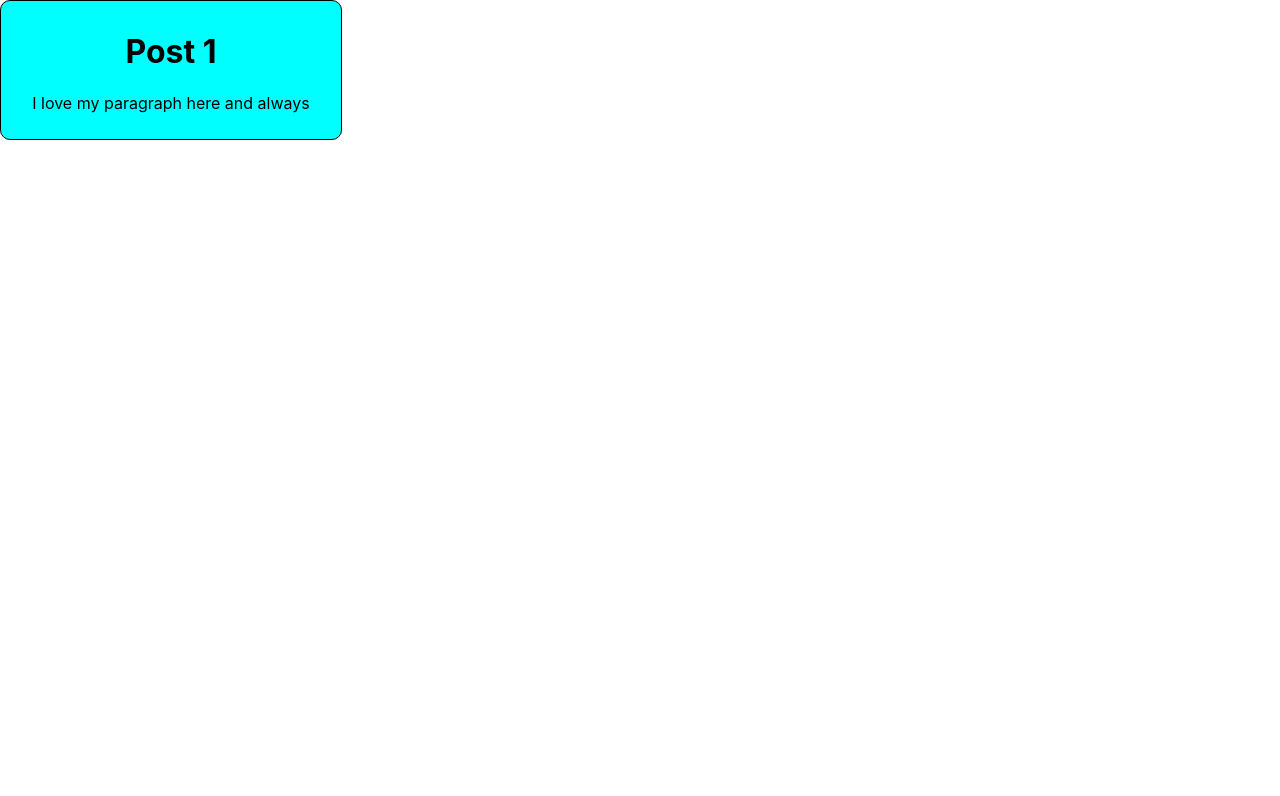
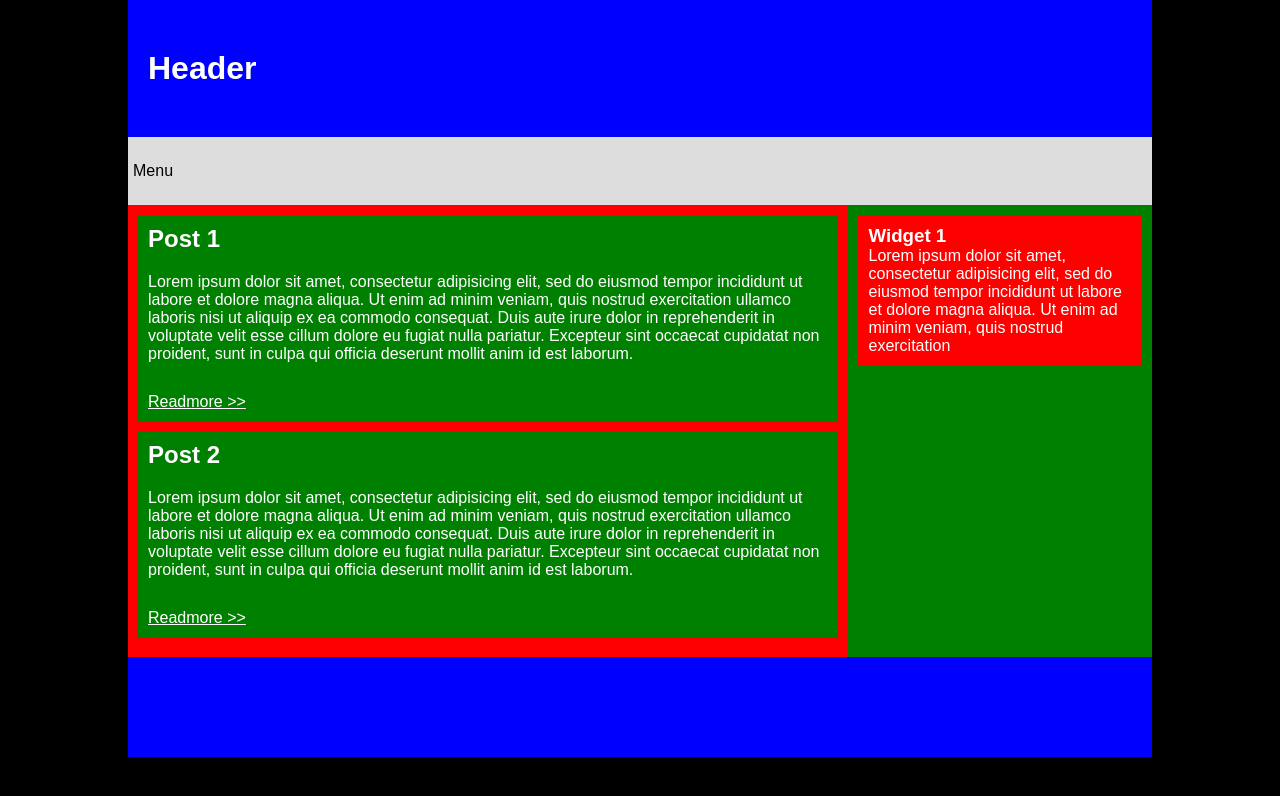
Before and after one commit to Benwaz78/react_repo, a React (Create React App) app: page / in a window 1280 px wide. Shown: the top 796 px of the page. Built offline with nearby package versions, Linux system fonts and the light colour scheme.

Commit message:
My messages

```diff
--- a/src/App.css
+++ /dev/null
@@ -1,13 +0,0 @@
-.container{
-  display: flex;
-}
-
-
-.post{
-  border:1px solid #000;
-  border-radius: 10px;
-  width: 320px;
-  background-color: aqua;
-  padding: 10px;
-  text-align: center;
-}
--- a/src/App.js
+++ b/src/App.js
@@ -1,11 +1,23 @@
-import Post from "./Post";
-
+import React from "react";
+import "./Style.css";
+import Header from "./Header";
+import Nav from "./Nav";
+import Main from "./MainContent";
+import Aside from "./Aside";
+import Footer from "./Footer";
 
 function App(){
   return(
-    <div className="container">
-      <Post />
-    </div>
+      <main>
+        <Header />
+        <Nav />
+        <section>
+          <Main />
+          <Aside />
+        </section>
+        <Footer />
+      </main>
+
   )
 }
 
--- /dev/null
+++ b/src/Aside.js
@@ -0,0 +1,22 @@
+import React from "react";
+
+function Aside(){
+  return(
+      <aside>
+       <div className="widget">
+            <h3>Widget 1</h3>
+            <div className="inner-widget">
+                <p>
+                    Lorem ipsum dolor sit amet, consectetur adipisicing elit, sed do eiusmod
+                    tempor incididunt ut labore et dolore magna aliqua. Ut enim ad minim veniam,
+                    quis nostrud exercitation
+                </p>
+
+            </div>
+		</div>
+      </aside>
+
+  )
+}
+
+export default Aside;
--- /dev/null
+++ b/src/Footer.js
@@ -0,0 +1,11 @@
+import React from "react";
+
+function Footer(){
+  return(
+      <footer>
+      </footer>
+
+  )
+}
+
+export default Footer;
--- /dev/null
+++ b/src/Header.js
@@ -0,0 +1,12 @@
+import React from "react";
+
+function Header(){
+  return(
+      <header>
+        <h1>Header</h1>
+      </header>
+
+  )
+}
+
+export default Header;
--- /dev/null
+++ b/src/MainContent.js
@@ -0,0 +1,35 @@
+import React from "react";
+
+function Main(){
+  return(
+      <div id="mainContent">
+        <div className="post">
+			<h2>Post 1</h2>
+            <p>
+                Lorem ipsum dolor sit amet, consectetur adipisicing elit, sed do eiusmod
+                tempor incididunt ut labore et dolore magna aliqua. Ut enim ad minim veniam,
+                quis nostrud exercitation ullamco laboris nisi ut aliquip ex ea commodo
+                consequat. Duis aute irure dolor in reprehenderit in voluptate velit esse
+                cillum dolore eu fugiat nulla pariatur. Excepteur sint occaecat cupidatat non
+                proident, sunt in culpa qui officia deserunt mollit anim id est laborum.
+            </p>
+            <a href="detail.html">Readmore >></a>
+		</div>
+        <div className="post">
+			<h2>Post 2</h2>
+            <p>
+                Lorem ipsum dolor sit amet, consectetur adipisicing elit, sed do eiusmod
+                tempor incididunt ut labore et dolore magna aliqua. Ut enim ad minim veniam,
+                quis nostrud exercitation ullamco laboris nisi ut aliquip ex ea commodo
+                consequat. Duis aute irure dolor in reprehenderit in voluptate velit esse
+                cillum dolore eu fugiat nulla pariatur. Excepteur sint occaecat cupidatat non
+                proident, sunt in culpa qui officia deserunt mollit anim id est laborum.
+            </p>
+            <a href="detail.html">Readmore >></a>
+		</div>
+      </div>
+
+  )
+}
+
+export default Main;
--- /dev/null
+++ b/src/Nav.js
@@ -0,0 +1,12 @@
+import React from "react";
+
+function Nav(){
+  return(
+      <nav>
+        Menu
+      </nav>
+
+  )
+}
+
+export default Nav;
--- /dev/null
+++ b/src/Style.css
@@ -0,0 +1,73 @@
+*{
+	padding: 0;
+	margin: 0;
+	box-sizing: border-box;
+	font-family: arial, verdana;
+	color: #fff;
+}
+
+body{
+	background: #000;
+}
+
+main{
+	width: 80%;
+	margin-right: auto;
+	margin-left: auto;
+	background: #fff;
+}
+
+header{
+	background: blue;
+	padding: 50px 20px;
+}
+
+nav{
+	padding: 25px 5px;
+	background: #ddd;
+}
+
+nav{
+	color: #000;
+}
+
+section{
+	display: flex;
+}
+
+#mainContent{
+	background: red;
+	padding: 10px;
+}
+
+.post{
+	padding: 10px;
+	background: green;
+	margin-bottom: 10px;
+}
+
+.post a{
+	display: inline-block;
+	margin-top: 10px;
+}
+
+.post p{
+	margin-top: 20px;
+	margin-bottom: 20px;
+}
+
+aside{
+	background: green;
+	padding: 10px;
+}
+
+.widget{
+	padding: 10px;
+	background: red;
+	margin-bottom: 10px;
+}
+
+footer{
+	padding: 50px 10px;
+	background: blue;
+}
```
